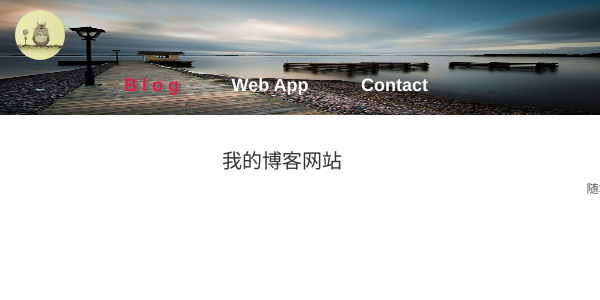
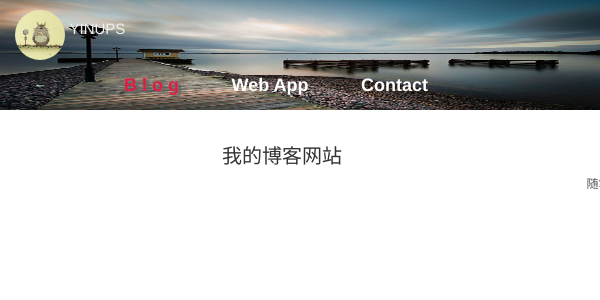
Before and after one commit to upyin/upyin.github.io, a Jekyll site: the page built from index.html, in a window 600 px wide. Shown: the top 300 px of the page. Built offline with Jekyll 4.4.1, drawn with Linux system fonts in a browser that asks for light colours; comment, search, counter and statistics services are not loaded.

Commit message:
new files

```diff
--- a/_includes/header.html
+++ b/_includes/header.html
@@ -1,5 +1,7 @@
 <header class="site-header">
 	<a class="site-photo" href="/"></a>
+	<p class="site-name">{{ site.name }}</p>
+	<p class="site-motto">{{ site.motto }}</p>
 	<nav class="site-nav">
 		<ul class="site-ul">
 			<a href="/"><li class="{{ page.hclass1 }}">B l o g</li></a>
--- a/stylesheets/main.css
+++ b/stylesheets/main.css
@@ -110,7 +110,7 @@ a{
 		-o-animation: photo 3s linear infinite;
 	}
 	.site-nav{
-		margin-top: 23%;
+		margin-top: 13%;
 	}
 	.site-ul li{
 		color: #FFF;
@@ -129,6 +129,19 @@ a{
 	.site-ul li.selected{
 		color: #E01E43;
 		text-shadow: 3px 2px 2px #666;
+	}
+	.site-name,.site-motto{
+		text-align: center;
+		color: #eee;
+	}
+	.site-name{
+		font-size: 20px;
+		line-height: 20px;
+		margin-bottom: 10px;
+		margin-top: 10px;
+	}
+	.site-motto{
+		font-size: 12px;
 	}
 	/*default styles*/
 	.page-content{
@@ -211,11 +224,11 @@ a{
 	/*header styles*/
 	.site-header{
 		width: 100%;
-		height: 115px;
+		height: 110px;
 		position: fixed;
 		top: 0;
 		left: 0;
-		text-align: center;
+		text-align: left;
 		background-image: url("/images/headerbkS.jpg");
 		background-size: 100% 100%;
 	}
@@ -227,14 +240,16 @@ a{
 		-webkit-border-radius: 25px;
 		-moz-border-radius: 25px;
 		-o-border-radius: 25px;
-		display: block;
+		display: inline-block;
 		margin-top: 10px;
 		margin-left: 15px;
 		background-image: url("/images/photo.jpg");
 		background-size: 100%;
+		vertical-align: middle;
 	}
 	.site-nav{
 		margin-top: 15px;
+		text-align: center;
 	}
 	.site-ul li{
 		color: #FFF;
@@ -246,10 +261,20 @@ a{
 		color: #E01E43;
 		text-shadow: 3px 2px 2px #666;
 	}
+	.site-name{
+		color: #eee;
+		display: inline-block;
+		font-size: 15px;
+		line-height: 15px;
+		margin: 0;
+	}
+	.site-motto{
+		display: none;
+	}
 	/*default styles*/
 	.page-content{
 		width: 100%;
-		margin-top: 115px;
+		margin-top: 110px;
 	}
 	.wrap{
 		width: 80%;
```
